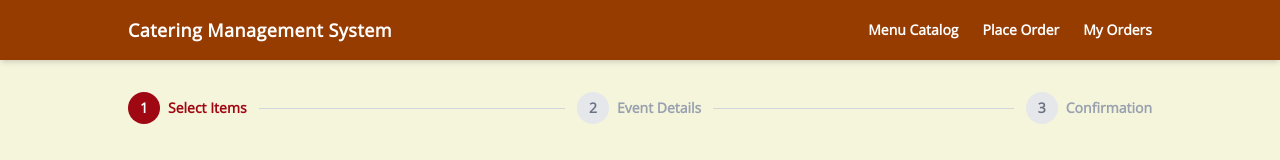
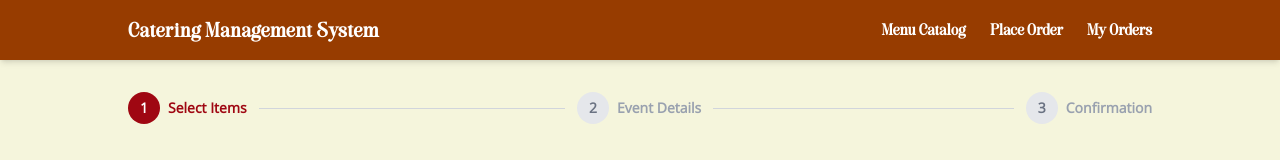
Before and after one commit to AdeenaZaib/tiramisu, a Next.js app in the folder frontend/: page /customer/cart in a window 1280 px wide. Shown: the top 160 px of the page. Built offline with nearby package versions, Linux system fonts and the light colour scheme.

Commit message:
last changes in ui for sprint 2

```diff
--- a/frontend/app/customer/cart/page.tsx
+++ b/frontend/app/customer/cart/page.tsx
@@ -107,7 +107,7 @@ export default function CartPage() {
                     <span className="font-bold text-lg w-6 text-center">{c.quantity}</span>
                     <button
                       onClick={() => updateQty(c.item.id, 1)}
-                      className="w-8 h-8 rounded-full bg-red-800 text-white font-bold hover:bg-red-900 flex items-center justify-center text-4xl"
+                      className="w-8 h-8 rounded-full bg-red-800 text-white font-bold hover:bg-red-900 flex items-center justify-center text-2xl"
                     >+</button>
                   </div>
                   <p className="font-bold text-base">
--- a/frontend/app/customer/menu/page.tsx
+++ b/frontend/app/customer/menu/page.tsx
@@ -72,7 +72,7 @@ export default function CustomerMenu() {
             onClick={() => router.push("/customer/cart")}
             className="relative flex items-center gap-2 bg-amber-800 hover:bg-amber-900 text-white font-bold py-2 px-5 rounded-lg text-sm shadow transition-colors"
           >
-            🛒 View Cart
+            View Cart
             {totalItems > 0 && (
               <span className="absolute -top-2 -right-2 bg-red-700 text-white text-xs font-bold w-5 h-5 rounded-full flex items-center justify-center">
                 {totalItems}
--- a/frontend/app/globals.css
+++ b/frontend/app/globals.css
@@ -19,7 +19,9 @@ body {
   background-color: #f5f5dc;
   color: #2c2c2c;
 }
-
+nav, nav * {
+  font-family: "SherlyKitchen", sans-serif !important;
+}
 h1, h2, h3, h4, h5, h6 {
   font-family: "SherlyKitchen", sans-serif;
 }
--- a/frontend/app/layout.tsx
+++ b/frontend/app/layout.tsx
@@ -1,4 +1,5 @@
 import type { Metadata } from "next";
+
 import "./globals.css";
 
 export const metadata: Metadata = {
```
